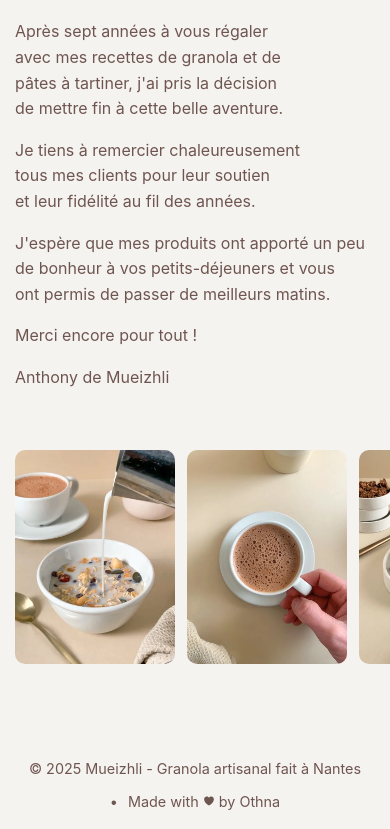
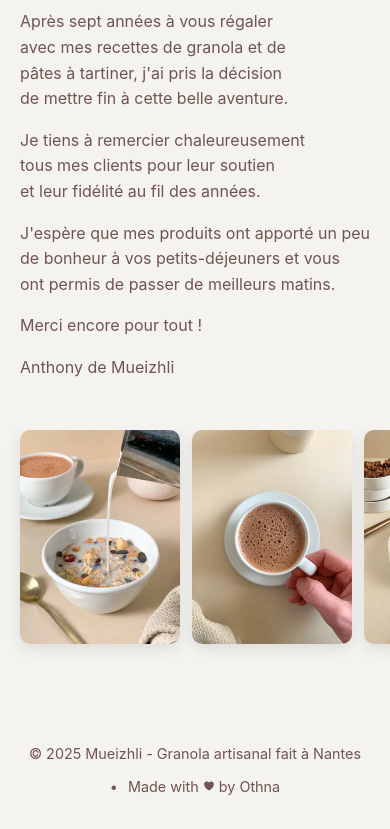
Before and after one commit to Haynton/Mueizhli, a plain HTML site: page index.html in a window 390 px wide. Shown: the part 271-1100 px from the top of the page. Drawn offline with Linux system fonts and the light colour scheme.

Commit message:
Fix responsive

```diff
--- a/assets/css/style.css
+++ b/assets/css/style.css
@@ -13,6 +13,7 @@
   min-height: 100vh;
   display: flex;
   flex-direction: column;
+  justify-content: space-between;
 }
 
 /* Variables */
@@ -77,6 +78,9 @@
 .block-img {
   max-width: 220px;
   border-radius: 10px;
+  width: 99%;
+  box-shadow: 0 4px 15px rgba(0, 0, 0, 0.1);
+  transition: all 0.3s ease;
 }
 /* Layout */
 
@@ -103,14 +107,13 @@
   position: relative;
   max-width: 600px;
   align-content: center;
-  background-color: var(--background-color);
-  padding: 30px 40px;
+  padding: 30px;
   border-radius: 10px;
   margin: auto;
 }
 
 .block-left img:nth-of-type(1) {
-  transform: translateX(60px);
+  transform: translateX(180px);
 }
 .block-left img:nth-of-type(2) {
   transform: translateX(-10px);
@@ -125,7 +128,7 @@
   transform: translateX(10px);
 }
 .block-right img:nth-of-type(3) {
-  transform: translateX(-120px);
+  transform: translateX(-200px);
 }
 .block-right img:nth-of-type(4),
 .block-right img:nth-of-type(5),
@@ -237,33 +240,80 @@
 
 /* Responsive */
 
+/* Desktop adjustments */
+@media (max-width: 2100px) {
+  .block-right img:nth-of-type(3) {
+    transform: translateX(-120px);
+  }
+  .block-left img:nth-of-type(1) {
+    transform: translateX(100px);
+  }
+}
+@media (max-width: 1800px) {
+  .block-grid {
+    max-width: 80%;
+  }
+}
+@media (max-width: 1700px) {
+  .block-grid {
+    max-width: 85%;
+  }
+  .block-right img:nth-of-type(3) {
+    transform: translateX(-80px);
+  }
+  .block-left img:nth-of-type(3) {
+    transform: translateX(60px);
+  }
+}
+@media (max-width: 1500px) {
+  .block-grid {
+    max-width: 90%;
+  }
+  .block-center {
+    max-width: 550px;
+  }
+  .block-left img:nth-of-type(1) {
+    transform: translateX(50px);
+  }
+}
+@media (max-width: 1300px) {
+  .block-left img:nth-of-type(3) {
+    transform: translateX(40px);
+  }
+  .block-right img:nth-of-type(1) {
+    transform: translateX(-40px);
+  }
+}
+
 /* Tablette (< 1200px) */
 @media (max-width: 1200px) {
   .block-grid {
     grid-template-columns: 0.8fr 3fr 0.8fr;
     gap: 40px;
   }
-
   .block-center {
-    padding: 30px 40px;
-    max-width: 100%;
+    max-width: 500px;
   }
-
   .hero-h2 {
     font-size: 4rem;
   }
-
   .block-left img:nth-of-type(1) {
-    transform: translateX(40px);
+    transform: translateX(10px);
+  }
+  .block-left img:nth-of-type(2) {
+    transform: translateX(-30px);
   }
   .block-left img:nth-of-type(3) {
-    transform: translateX(80px);
+    transform: translateX(20px);
   }
   .block-right img:nth-of-type(1) {
-    transform: translateX(-60px);
+    transform: translateX(-20px);
+  }
+  .block-right img:nth-of-type(2) {
+    transform: translateX(20px);
   }
   .block-right img:nth-of-type(3) {
-    transform: translateX(-80px);
+    transform: translateX(-100px);
   }
 }
 
@@ -282,7 +332,8 @@
 
   .block-center {
     order: 1;
-    padding: 40px 20px;
+    padding: 20px;
+    max-width: 100%;
   }
 
   .block-right {
@@ -334,12 +385,7 @@
     font-size: 3rem;
   }
 
-  .block-center {
-    padding: 30px 15px;
-  }
-
   .block-right {
-    padding: 0 15px 15px;
     gap: 15px;
   }
 
```
